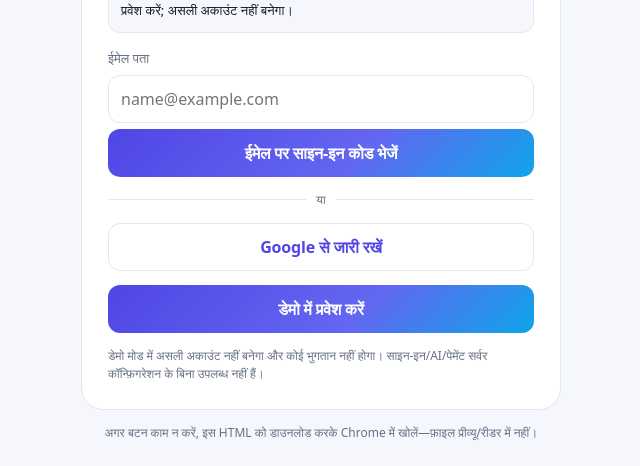
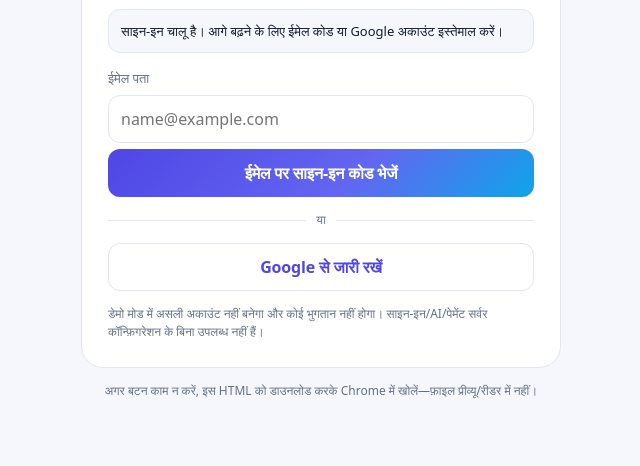
Before and after one commit to thakurshreyanshthakurshreyansh-eng/research-to-code, a plain HTML site: page index.html in a window 1280 px wide. Shown: the part 334-800 px from the top of the page, without its empty margins (319-959 px from the left). Drawn offline with nearby package versions, Linux system fonts and the light colour scheme.

Commit message:
Configure Supabase project for real sign-in

```diff
--- a/index.html
+++ b/index.html
@@ -764,8 +764,8 @@
   }).join("");
 }
 /* ===== Sign-in and plans. SETTINGS: public values only. Never paste a secret key here. ===== */
-var CFG={SUPABASE_URL:"",SUPABASE_ANON_KEY:"",API_BASE:"",RAZORPAY_KEY_ID:"",PAYMENTS_ENABLED:false,AI_ENABLED:false};
-var DEMO_PREVIEW_BUILD=true; // Set false before any public deployment; this build is for local/preview testing only.
+var CFG={SUPABASE_URL:"https://tfpltqrikyqbuqmbrgln.supabase.co",SUPABASE_ANON_KEY:"sb_publishable_ePA8IEaGSOk-kl-ccrkC2g_vUQgNluj",API_BASE:"",RAZORPAY_KEY_ID:"",PAYMENTS_ENABLED:false,AI_ENABLED:false};
+var DEMO_PREVIEW_BUILD=false; // Real Supabase sign-in configured; demo entry disabled on hosted builds.
 var SBJS="https://cdn.jsdelivr.net/npm/@supabase/supabase-js@2.45.4/dist/umd/supabase.js",RZPJS="https://checkout.razorpay.com/v1/checkout.js";
 var sb=null,session=null,cool=0,coolT=null;
 var LOCAL_PREVIEW=(typeof location!=="undefined"&&(location.protocol==="file:"||location.hostname==="localhost"||location.hostname==="127.0.0.1"));
```
